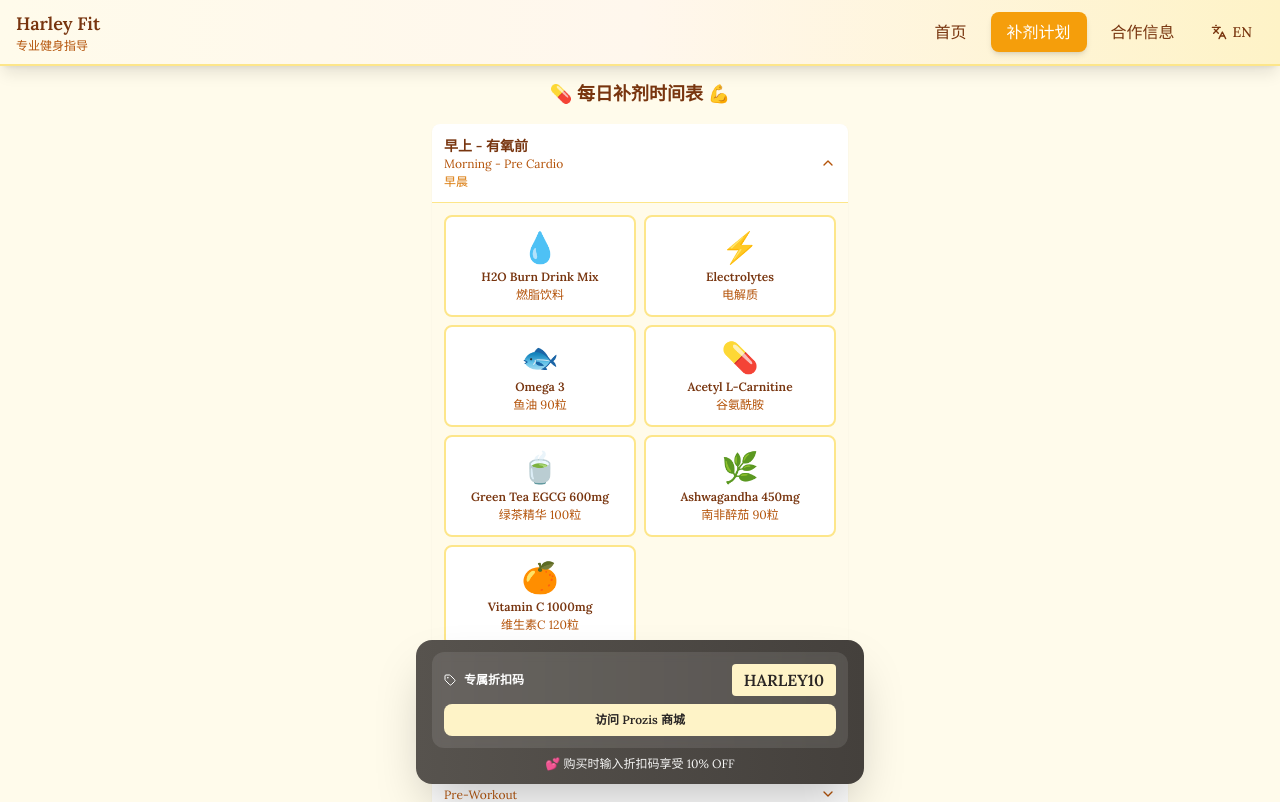
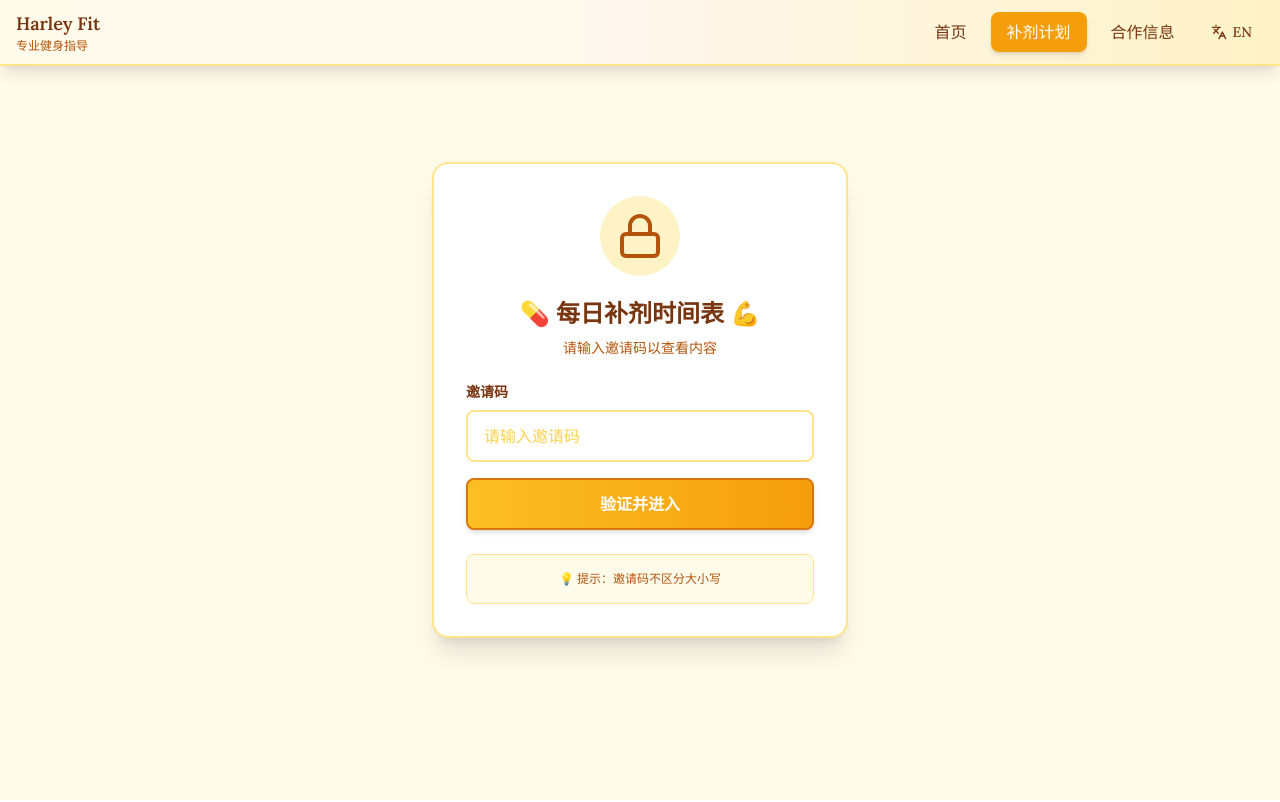
Before and after one commit to KillPhantom/harley, a React (Vite) app: page /supplements in a window 1280 px wide. Shown: the top 802 px of the page. Built offline with nearby package versions, Linux system fonts and the light colour scheme.

Commit message:
add verify code on supplemnt

```diff
--- a/src/pages/SupplementsPage.tsx
+++ b/src/pages/SupplementsPage.tsx
@@ -1,10 +1,25 @@
 import { useState } from "react";
-import { ChevronDown, ChevronUp, Tag } from "lucide-react";
+import { ChevronDown, ChevronUp, Tag, Lock } from "lucide-react";
 
 const SupplementsPage = () => {
+  const [isVerified, setIsVerified] = useState(false);
+  const [inviteCode, setInviteCode] = useState("");
+  const [error, setError] = useState("");
   const [expandedSection, setExpandedSection] = useState<string | null>(
     "morning-cardio"
   );
+
+  const INVITE_CODE = "fityourbody";
+
+  const handleVerify = (e: React.FormEvent) => {
+    e.preventDefault();
+    if (inviteCode.toLowerCase() === INVITE_CODE.toLowerCase()) {
+      setIsVerified(true);
+      setError("");
+    } else {
+      setError("邀请码错误，请重试");
+    }
+  };
 
   const scheduleData = [
     {
@@ -223,6 +238,76 @@
     setExpandedSection(expandedSection === id ? null : id);
   };
 
+  // 如果未验证，显示验证界面
+  if (!isVerified) {
+    return (
+      <div
+        className="min-h-screen bg-amber-50 flex items-center justify-center"
+        style={{
+          paddingTop: "80px",
+          paddingBottom: "80px",
+          fontFamily: "'Lora', serif",
+        }}
+      >
+        <div className="max-w-md mx-auto px-4 w-full">
+          <div className="bg-white rounded-2xl shadow-xl p-8 border-2 border-amber-200">
+            <div className="text-center mb-6">
+              <div className="inline-block p-4 bg-amber-100 rounded-full mb-4">
+                <Lock className="w-12 h-12 text-amber-700" />
+              </div>
+              <h1 className="text-2xl font-bold text-amber-900 mb-2">
+                💊 每日补剂时间表 💪
+              </h1>
+              <p className="text-sm text-amber-700">请输入邀请码以查看内容</p>
+            </div>
+
+            <form onSubmit={handleVerify} className="space-y-4">
+              <div>
+                <label
+                  htmlFor="inviteCode"
+                  className="block text-sm font-semibold text-amber-900 mb-2"
+                >
+                  邀请码
+                </label>
+                <input
+                  type="text"
+                  id="inviteCode"
+                  value={inviteCode}
+                  onChange={(e) => {
+                    setInviteCode(e.target.value);
+                    setError("");
+                  }}
+                  placeholder="请输入邀请码"
+                  className="w-full px-4 py-3 border-2 border-amber-200 rounded-lg focus:outline-none focus:border-amber-400 transition-colors text-amber-900 placeholder-amber-300"
+                  autoComplete="off"
+                />
+                {error && (
+                  <p className="mt-2 text-sm text-red-600 font-semibold">
+                    ❌ {error}
+                  </p>
+                )}
+              </div>
+
+              <button
+                type="submit"
+                className="w-full bg-gradient-to-r from-amber-400 to-amber-500 hover:from-amber-500 hover:to-amber-600 text-white font-bold py-3 px-4 rounded-lg transition-all shadow-md hover:shadow-lg border-2 border-amber-600"
+              >
+                验证并进入
+              </button>
+            </form>
+
+            <div className="mt-6 p-4 bg-amber-50 rounded-lg border border-amber-200">
+              <p className="text-xs text-amber-700 text-center">
+                💡 提示：邀请码不区分大小写
+              </p>
+            </div>
+          </div>
+        </div>
+      </div>
+    );
+  }
+
+  // 验证通过后，显示原有内容
   return (
     <div
       className="min-h-screen bg-amber-50"
```
